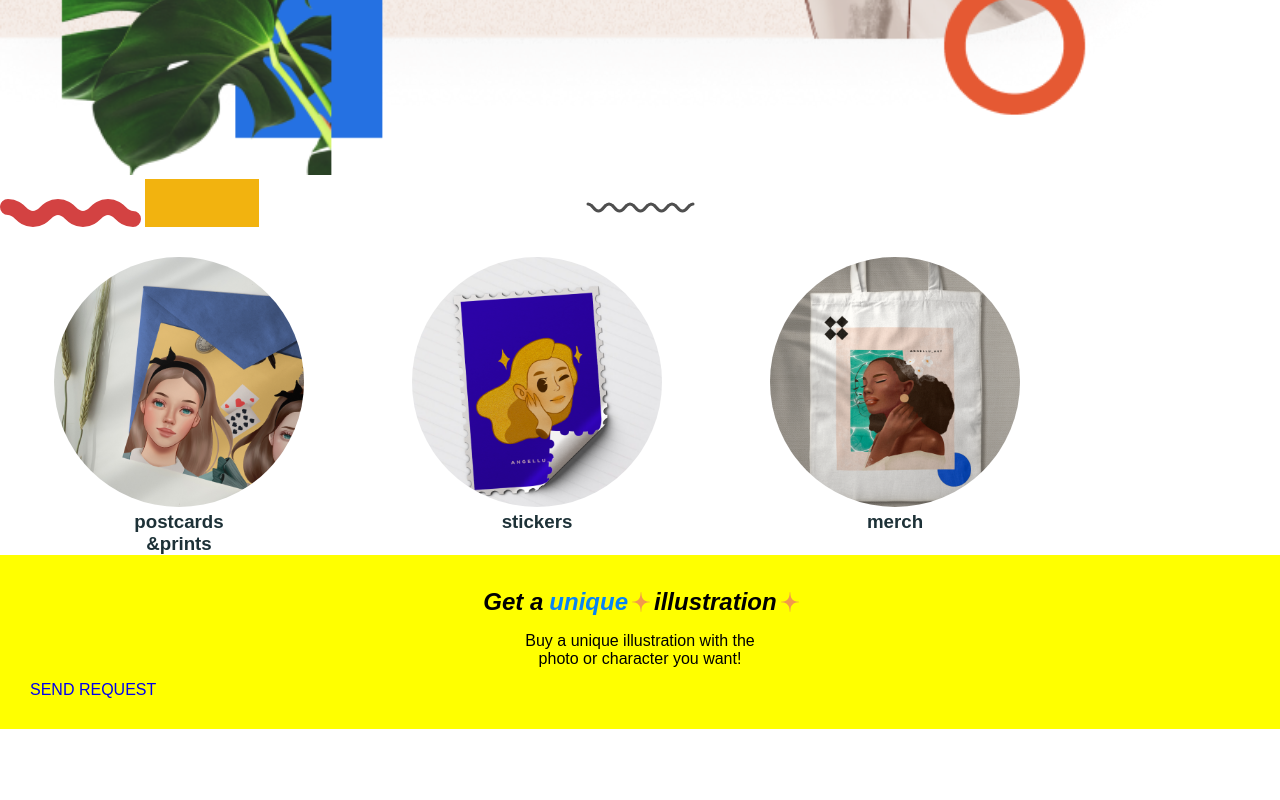
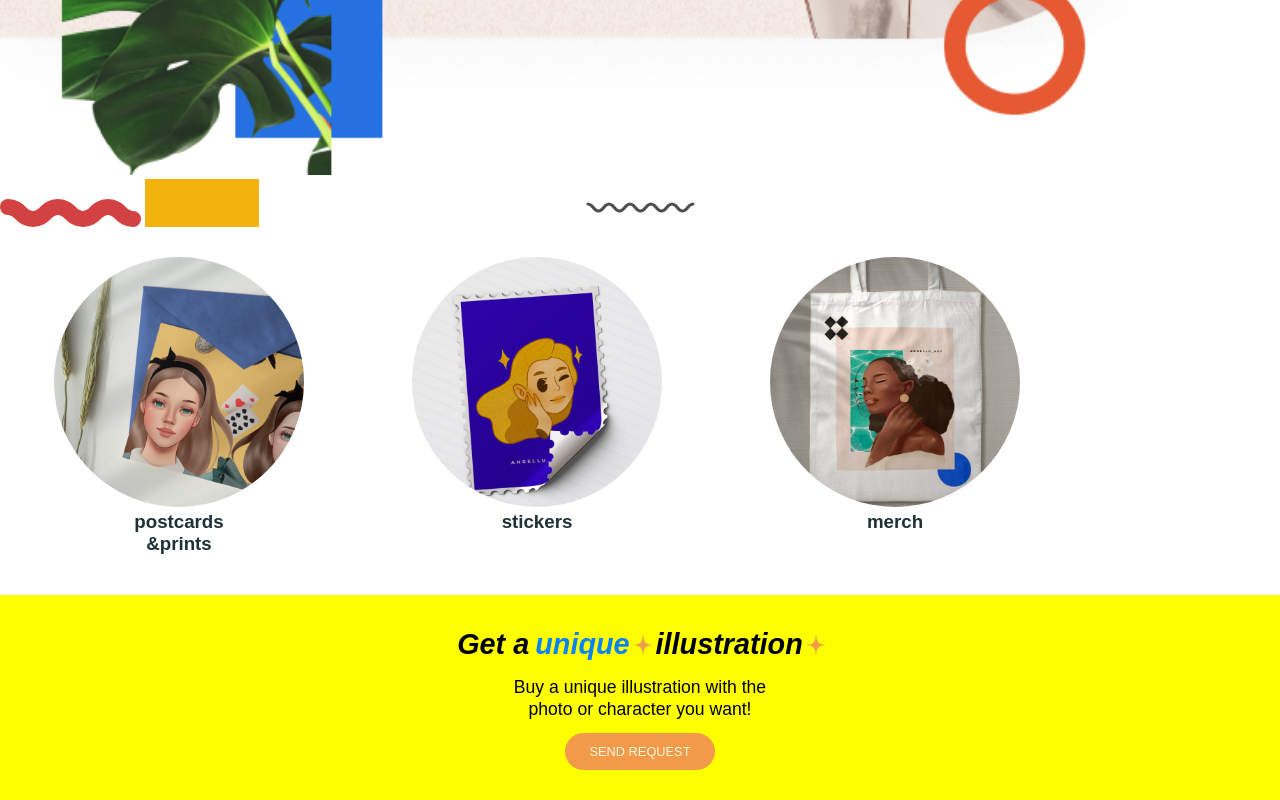
Before and after one commit to angellucruz16/angellu_art, a plain HTML site: page index.html in a window 1280 px wide. Shown: the part 813-1613 px from the top of the page. Before the commit the page ends 1542 px from the top, so only its background shows below. Drawn offline with Linux system fonts and the light colour scheme; a web font is replaced by a local one.

Commit message:
request section progress

```diff
--- a/index.html
+++ b/index.html
@@ -83,7 +83,7 @@
             <img src="./img/s3-request/glitter.svg" alt="glitter decor">
         </div>
         <p class="paragraph">Buy a unique illustration with the<br>photo or character you want!</p>
-        <a class="request__btn paragraph" href="#">SEND REQUEST</a>
+        <a class="request__btn btn-fill" href="#">SEND REQUEST</a>
     </div>
 </section>
 
--- a/styles/main.scss
+++ b/styles/main.scss
@@ -32,3 +32,15 @@ body {
   font-weight: 500;
   text-decoration: none;
 }
+.btn-fill {
+  font-family: "Muli", sans-serif;
+  text-decoration: none;
+  text-align: center;
+  color: cornsilk;
+  font-weight: 500;
+  font-size: 0.8em;
+  width: 150px;
+  padding: 11px;
+  border-radius: 50px;
+  background: $orange-btn;
+}
--- a/styles/request.scss
+++ b/styles/request.scss
@@ -1,6 +1,8 @@
 // ✅ Request section
 $blue-text: #0783f5;
 .request {
+  margin: 0auto;
+  padding-top: 40px;
   &__container {
     width: 100vw;
     display: flex;
@@ -16,6 +18,7 @@ $blue-text: #0783f5;
     .request__title h2 {
       font-weight: 700;
       font-style: italic;
+      font-size: 1.8em;
       margin: 3px;
     }
     .request__title h2:nth-child(2) {
@@ -26,12 +29,16 @@ $blue-text: #0783f5;
       height: 20px;
     }
     & p {
+      font-size: 1.1em;
       padding: 13px;
       align-items: center;
       margin: 0 auto;
       text-align: center;
+      line-height: 1.2em;
     }
-    &__btn {
+    & a {
+      margin: 0 auto;
+      // 📌el boton no esta centrado internamente
     }
   }
 }
```
Also changed, not shown: styles/main.css, styles/request.css, 5 other files.
